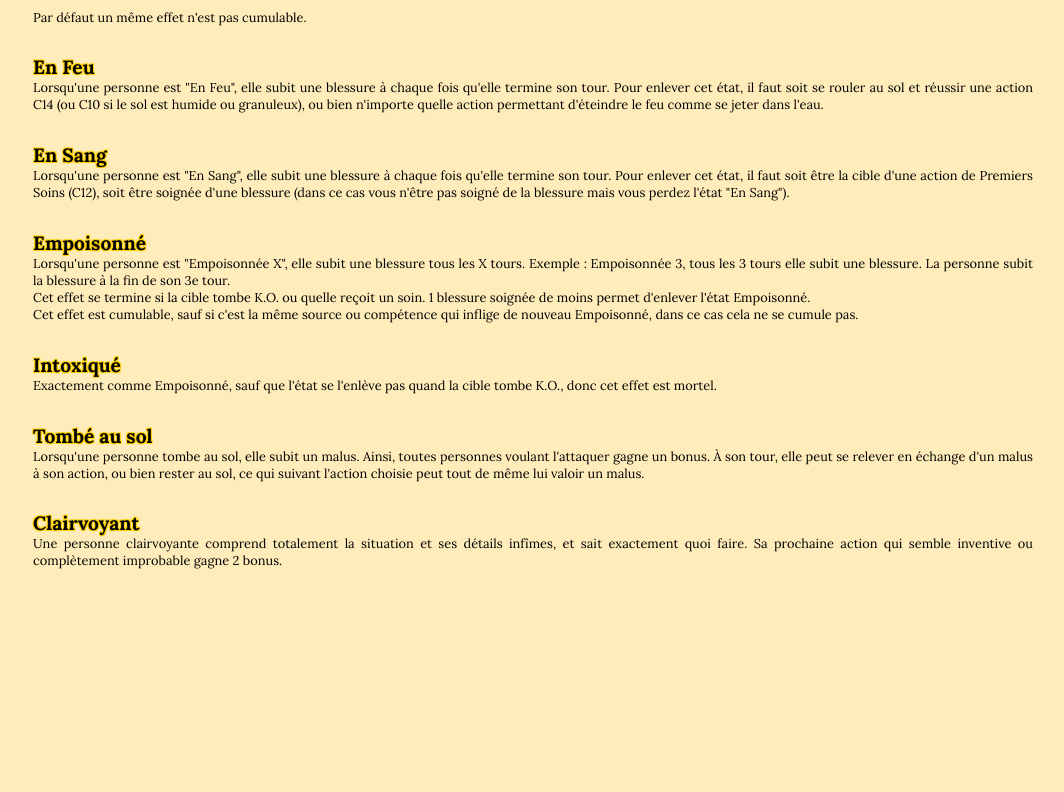
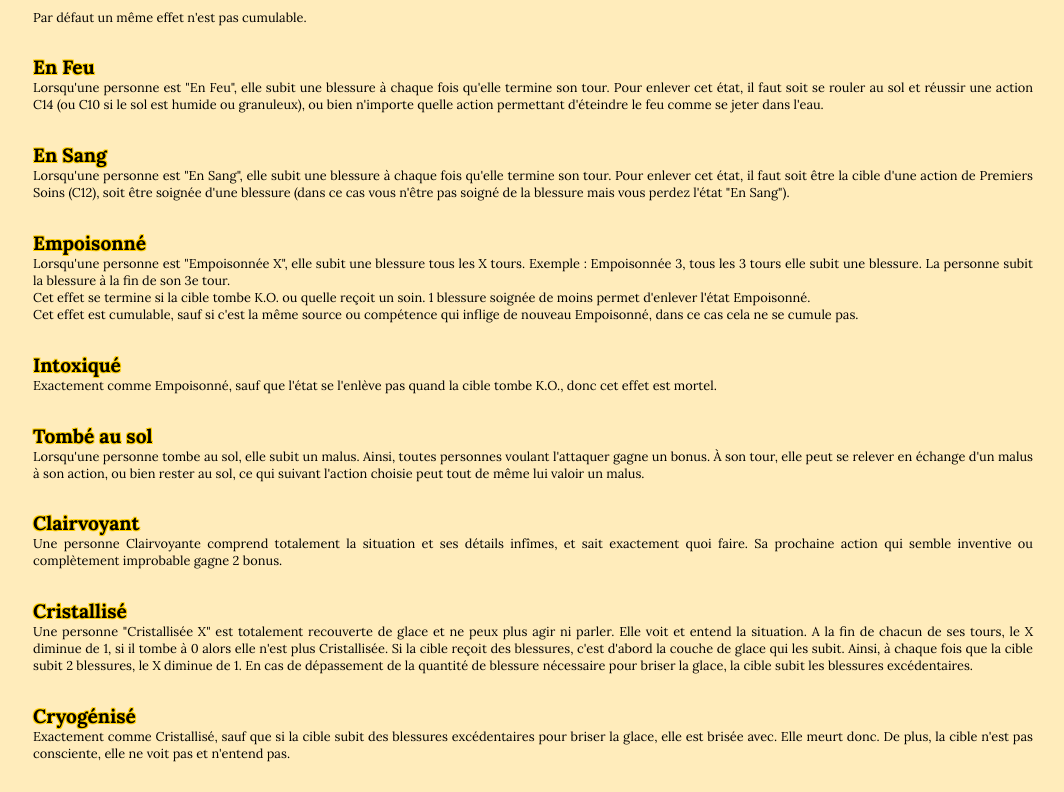
Before and after one commit to Sourdeval/Omnak, an Angular app: page /rules in a window 1280 px wide. Shown: the part 1545-2337 px from the top of the page, without its empty margins (107-1171 px from the left). Before the commit the page ends 2144 px from the top, so only its background shows below. Built offline with nearby package versions, Linux system fonts and the light colour scheme.

Commit message:
[Rules] Ajout Cristallisé / Cryogénisé

```diff
--- a/src/app/game-master/game-master.component.html
+++ b/src/app/game-master/game-master.component.html
@@ -66,6 +66,7 @@
 <button class="neutral not" routerLink="/way/PorteurOnyx">Porteur d'Onyx (Ténèbres)</button>
 <button class="neutral not" routerLink="/way/PorteurJade">Porteur de Jade (Guérison)</button>
 <button class="neutral not" routerLink="/way/PorteurSélénite">Porteur de Sélénite (Lune)</button>
+<button class="neutral not" routerLink="/way/PorteurCryolithe">Porteur de Cryolithe (Glace)</button>
 
 <h4>Nv 3</h4>
 <button class="neutral not" routerLink="/way/MageSanglant">Secte Sanglante</button>
--- a/src/app/rules/rules.component.html
+++ b/src/app/rules/rules.component.html
@@ -128,6 +128,23 @@
 
 <h4>Clairvoyant</h4>
 
-<h6>Une personne clairvoyante comprend totalement la situation et ses détails infîmes, et sait exactement quoi faire. Sa
+<h6>Une personne Clairvoyante comprend totalement la situation et ses détails infîmes, et sait exactement quoi faire. Sa
     prochaine action qui semble inventive ou complètement improbable gagne 2 bonus.
 </h6>
+
+<h4>Cristallisé</h4>
+
+<h6>
+    Une personne "Cristallisée X" est totalement recouverte de glace et ne peux plus agir ni parler. Elle voit et entend
+    la situation. A la fin de chacun de ses tours, le X diminue de 1, si il tombe à 0 alors elle n'est plus
+    Cristallisée. Si la cible reçoit des blessures, c'est d'abord la couche de glace qui les subit. Ainsi, à chaque fois
+    que la cible subit 2 blessures, le X diminue de 1. En cas de dépassement de la quantité de blessure nécessaire pour
+    briser la glace, la cible subit les blessures excédentaires.
+</h6>
+
+<h4>Cryogénisé</h4>
+
+<h6>
+    Exactement comme Cristallisé, sauf que si la cible subit des blessures excédentaires pour briser la glace, elle est
+    brisée avec. Elle meurt donc. De plus, la cible n'est pas consciente, elle ne voit pas et n'entend pas.
+</h6>
--- a/src/app/way/ways.ts
+++ b/src/app/way/ways.ts
@@ -481,6 +481,8 @@ export let ways: Way[] = [
             // Invisible
             { idea: true, name: "Phase", type: TypeSkill.MagieInvisible, difficulty: "R14", effects: ["Vous entrez en phase, dans un autre plan d'existence, réalité alternative à la notre.", "Lors de votre prochain tour, vous agissez dans cet autre plan.", "Vous revenez dans le plan réel au début du tour suivant.", "Risque : vous subissez 4 blessures."] },
             { idea: true, name: "Oubli", type: TypeSkill.MagieInvisible, difficulty: "R14", effects: ["Vous modifiez la mémoire immédiate d'une cible.", "Si elle n'a pas fait particulièrement attention à vous, elle vous oublie.", "Risque : la cible reste bloquée sur vous."] },
+
+            { idea: true, name: "Mirage", type: TypeSkill.MagieInvisible, difficulty: "", effects: ["Vous faites croire à une cible ou un groupe de cible qu'une partie du paysage est différent."] },
         ]
     },
     //#endregion
```
